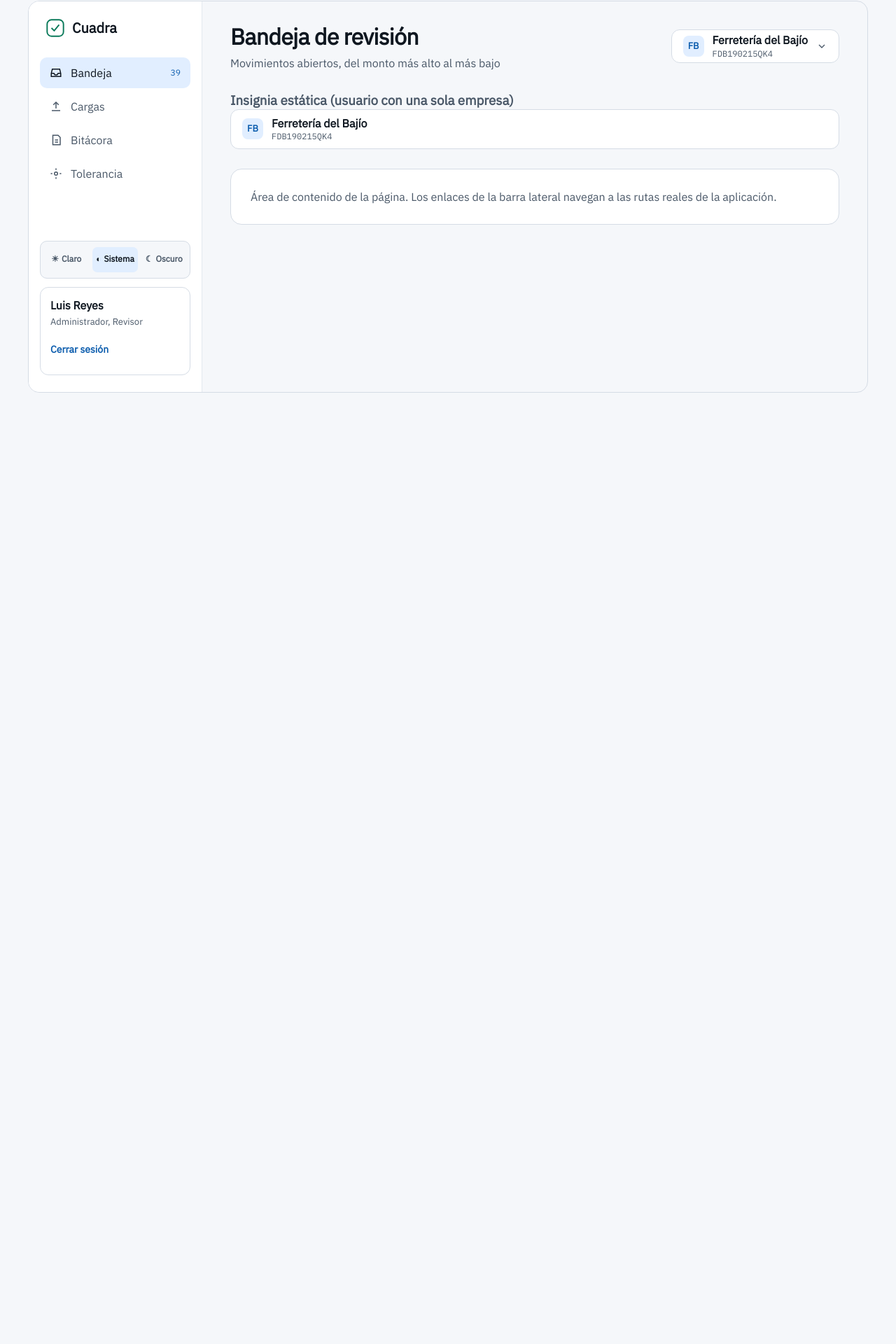
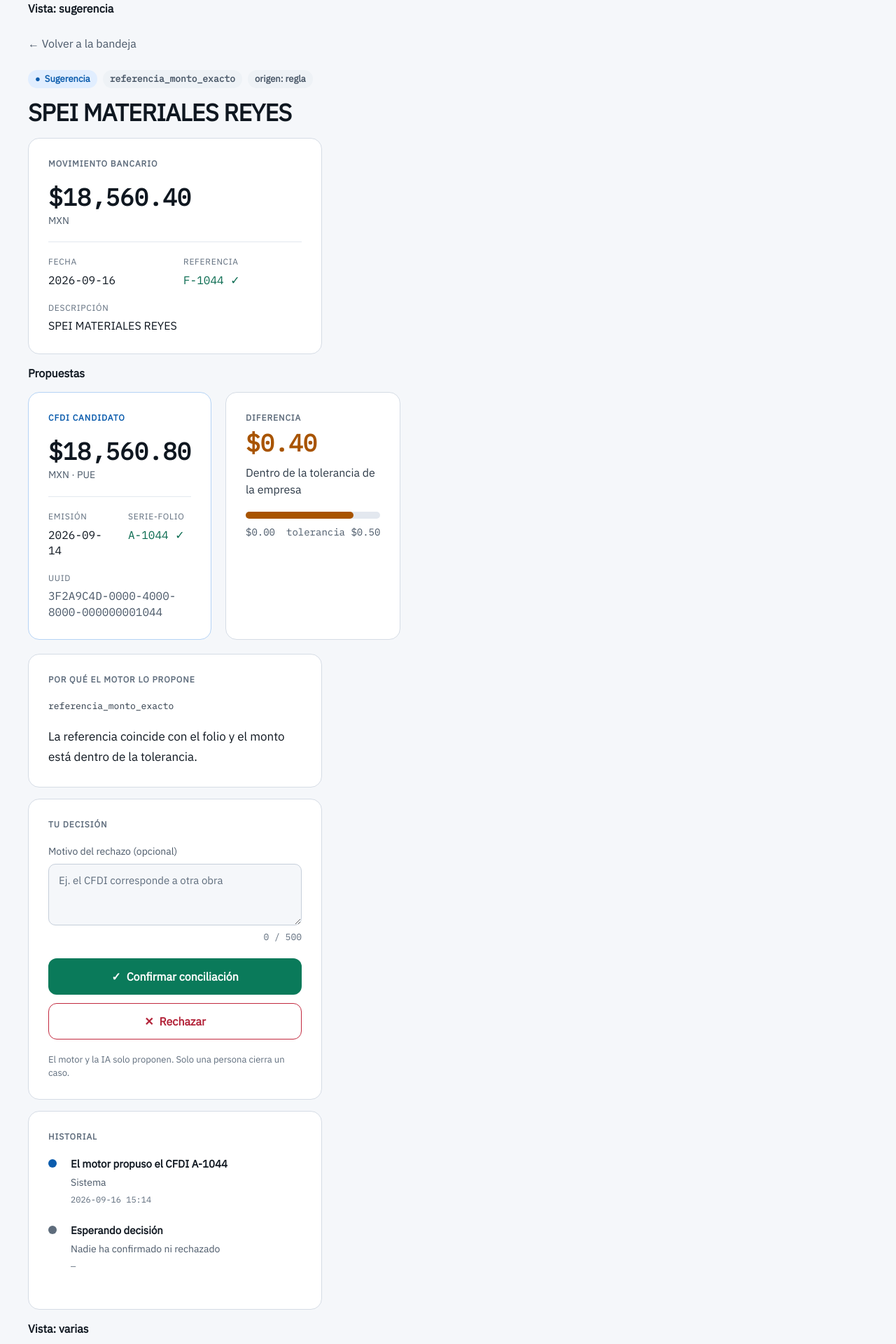
Before and after one commit to JAD3M/Cuadra, a React (Vite) app in the folder frontend/: page /__kit in a window 1280 px wide. Shown: the part 8471-10391 px from the top of the page at 70% size. Before the commit the page ends 9080 px from the top, so only its background shows below. Built offline with nearby package versions, Linux system fonts and the light colour scheme.

Commit message:
feat(frontend): agrega el detalle del caso al kit con las 14 vistas y el historial

```diff
--- a/frontend/src/features/kit/KitPage.tsx
+++ b/frontend/src/features/kit/KitPage.tsx
@@ -17,6 +17,7 @@ import { EstadoChip, TONOS_ESTADO_CHIP } from '@/shared/ui/EstadoChip';
 import { Monto } from '@/shared/ui/Monto';
 import { Td, Th, Tabla } from '@/shared/ui/Tabla';
 import { SeccionBandeja } from './SeccionBandeja';
+import { SeccionCaso } from './SeccionCaso';
 import estilos from './KitPage.module.css';
 
 /** Empresas de ejemplo del paso 2 del acceso (una con dos roles). */
@@ -348,6 +349,10 @@ export function KitPage({ muestraShell }: KitPageProps) {
         <SeccionBandeja />
       </Seccion>
 
+      <Seccion id="kit-caso" titulo="Caso">
+        <SeccionCaso />
+      </Seccion>
+
       {muestraShell && (
         <Seccion id="kit-shell" titulo="Piezas del shell">
           <div className={estilos.marco}>{muestraShell}</div>
--- /dev/null
+++ b/frontend/src/features/kit/SeccionCaso.tsx
@@ -0,0 +1,269 @@
+import type { ReactNode } from 'react';
+import { REGLA_REFERENCIA_MONTO_EXACTO } from '@/shared/dominio';
+import { AlertaAccion } from '@/features/caso/components/AlertaAccion';
+import { AvisoVarias } from '@/features/caso/components/AvisoVarias';
+import { BannerResolucion } from '@/features/caso/components/BannerResolucion';
+import { BloqueMovimiento } from '@/features/caso/components/BloqueMovimiento';
+import {
+  DetallePropuesta,
+  type PropuestaDetalle,
+} from '@/features/caso/components/DetallePropuesta';
+import { EncabezadoCaso } from '@/features/caso/components/EncabezadoCaso';
+import { ErrorCaso } from '@/features/caso/components/ErrorCaso';
+import { EstadoCargaCaso } from '@/features/caso/components/EstadoCargaCaso';
+import {
+  Historial,
+  type EventoDeHistorial,
+} from '@/features/caso/components/Historial';
+import {
+  ListaPropuestas,
+  type PropuestaFila,
+} from '@/features/caso/components/ListaPropuestas';
+import { PanelDecision } from '@/features/caso/components/PanelDecision';
+import { TarjetaConciliado } from '@/features/caso/components/TarjetaConciliado';
+import { TarjetaSinMatch } from '@/features/caso/components/TarjetaSinMatch';
+import { PROPUESTAS } from '@/features/caso/textos';
+import { bannerDe } from '@/features/caso/vista';
+import estilos from './KitPage.module.css';
+
+// La pantalla del caso con datos estáticos: sin API, sin consultas y sin
+// estado de servidor. Cada `vista` de la maqueta aprobada se ve aquí con las
+// mismas piezas que usa el contenedor.
+
+const SIN_ACCION = () => {};
+const TOLERANCIA = '0.5000';
+const CONFIRMADA_AT = '2026-10-05T10:00:00.000Z';
+
+const MOVIMIENTO = {
+  fecha: '2026-09-16',
+  descripcion: 'SPEI MATERIALES REYES',
+  referencia: 'F-1044',
+  monto: '18560.4000',
+  moneda: 'MXN',
+} as const;
+
+function cfdi(folio: number) {
+  return {
+    uuidFiscal: `3F2A9C4D-0000-4000-8000-${String(folio).padStart(12, '0')}`,
+    serie: 'A',
+    folio: String(folio),
+    nombreEmisor: 'Materiales Reyes SA de CV',
+    fechaEmision: '2026-09-14',
+    total: '18560.8000',
+    moneda: 'MXN',
+    metodoPago: 'PUE',
+  };
+}
+
+const PROPUESTA: PropuestaDetalle = {
+  regla: REGLA_REFERENCIA_MONTO_EXACTO,
+  motivo:
+    'La referencia coincide con el folio y el monto está dentro de la tolerancia.',
+  diferenciaMonto: '0.4000',
+  cfdi: cfdi(1044),
+};
+
+const FILAS: readonly PropuestaFila[] = [1044, 1045, 1046].map((folio, i) => ({
+  conciliacionId: `kit-${i}`,
+  regla: REGLA_REFERENCIA_MONTO_EXACTO,
+  cfdi: cfdi(folio),
+}));
+
+const EVENTOS: readonly EventoDeHistorial[] = [
+  {
+    id: 'e1',
+    accion: 'crear',
+    createdAt: '2026-09-16T15:14:00.000Z',
+    usuario: null,
+  },
+  {
+    id: 'e2',
+    accion: 'confirmar',
+    createdAt: CONFIRMADA_AT,
+    usuario: { nombre: 'Ana Torres' },
+  },
+];
+
+const CASO_CONFIRMADO = {
+  estado: 'conciliado',
+  propuestas: [
+    { confirmadaAt: CONFIRMADA_AT, confirmadaPor: { nombre: 'Ana Torres' } },
+  ],
+} as const;
+
+function Bloque({ titulo, children }: { titulo: string; children: ReactNode }) {
+  return (
+    <div className={estilos.columna}>
+      <h3 className={estilos.encabezadoTarjeta}>{titulo}</h3>
+      {children}
+    </div>
+  );
+}
+
+function Movimiento({ coincide }: { coincide: boolean }) {
+  return <BloqueMovimiento {...MOVIMIENTO} referenciaCoincide={coincide} />;
+}
+
+interface DecisionProps {
+  enviando?: 'confirmar' | 'rechazar' | null;
+  deshabilitado?: boolean;
+  alerta?: ReactNode;
+  motivoInicial?: string;
+}
+
+function Decision({
+  enviando = null,
+  deshabilitado,
+  alerta,
+  motivoInicial,
+}: DecisionProps) {
+  return (
+    <PanelDecision
+      etiquetaCfdi="A-1044"
+      enviando={enviando}
+      deshabilitado={deshabilitado}
+      alerta={alerta}
+      motivoInicial={motivoInicial}
+      onConfirmar={SIN_ACCION}
+      onRechazar={SIN_ACCION}
+    />
+  );
+}
+
+function Propuesta() {
+  return (
+    <>
+      <h2 className={estilos.encabezadoTarjeta}>{PROPUESTAS.titulo}</h2>
+      <DetallePropuesta propuesta={PROPUESTA} toleranciaMonto={TOLERANCIA} />
+    </>
+  );
+}
+
+/**
+ * Sección «Caso» de la galería: cada estado de la pantalla de detalle (las 14
+ * `vista` de la maqueta) y las tres formas del historial.
+ */
+export function SeccionCaso() {
+  const confirmado = bannerDe(
+    { accion: 'confirmar', conciliacionId: 'kit-0', rechazadas: 2 },
+    CASO_CONFIRMADO,
+  );
+  const rechazado = bannerDe(
+    { accion: 'rechazar', conciliacionId: 'kit-0', rechazadas: 0 },
+    { estado: 'sin_match', propuestas: [] },
+  );
+  return (
+    <>
+      <Bloque titulo="Vista: sugerencia">
+        <EncabezadoCaso
+          estado="sugerencia"
+          regla={PROPUESTA.regla}
+          origen="regla"
+          descripcion={MOVIMIENTO.descripcion}
+        />
+        <Movimiento coincide />
+        <Propuesta />
+        <Decision />
+        <Historial
+          eventos={EVENTOS.slice(0, 1)}
+          etiquetaCfdi="A-1044"
+          pendiente
+        />
+      </Bloque>
+      <Bloque titulo="Vista: varias">
+        <EncabezadoCaso
+          estado="sugerencia"
+          regla={PROPUESTA.regla}
+          origen="regla"
+          descripcion={MOVIMIENTO.descripcion}
+        />
+        <Movimiento coincide />
+        <Propuesta />
+        <AvisoVarias cantidad={FILAS.length} />
+        <Decision />
+        <ListaPropuestas
+          propuestas={FILAS}
+          seleccionadaId="kit-0"
+          onSeleccionar={SIN_ACCION}
+        />
+      </Bloque>
+      <Bloque titulo="Vista: sin_match">
+        <EncabezadoCaso
+          estado="sin_match"
+          regla={null}
+          origen={null}
+          descripcion={MOVIMIENTO.descripcion}
+        />
+        <Movimiento coincide={false} />
+        <TarjetaSinMatch
+          regla="sin_candidato_monto"
+          motivo="Ningún CFDI abierto coincide en referencia y monto dentro de la tolerancia."
+        />
+        <Historial eventos={[]} etiquetaCfdi={null} pendiente={false} />
+      </Bloque>
+      <Bloque titulo="Vista: conciliado">
+        <EncabezadoCaso
+          estado="conciliado"
+          regla={PROPUESTA.regla}
+          origen="regla"
+          descripcion={MOVIMIENTO.descripcion}
+        />
+        <Movimiento coincide />
+        <DetallePropuesta propuesta={PROPUESTA} toleranciaMonto={TOLERANCIA} />
+        <TarjetaConciliado usuario="Ana Torres" confirmadaAt={CONFIRMADA_AT} />
+        <Historial eventos={EVENTOS} etiquetaCfdi="A-1044" pendiente={false} />
+      </Bloque>
+      <Bloque titulo="Vista: cargando">
+        <EstadoCargaCaso />
+      </Bloque>
+      <Bloque titulo="Vista: error">
+        <ErrorCaso tipo="conexion" onReintentar={SIN_ACCION} />
+      </Bloque>
+      <Bloque titulo="Vista: no_encontrado">
+        <ErrorCaso tipo="no_encontrado" />
+      </Bloque>
+      <Bloque titulo="Vista: contrato">
+        <ErrorCaso tipo="contrato" onReintentar={SIN_ACCION} />
+      </Bloque>
+      <Bloque titulo="Vista: enviando">
+        <Decision enviando="confirmar" />
+      </Bloque>
+      <Bloque titulo="Vista: conflicto">
+        <Decision
+          deshabilitado
+          alerta={<AlertaAccion tipo="conflicto" onRecargar={SIN_ACCION} />}
+        />
+      </Bloque>
+      <Bloque titulo="Vista: sin_permiso">
+        <Decision alerta={<AlertaAccion tipo="segregacion" />} />
+        <ErrorCaso tipo="sin_permiso" />
+      </Bloque>
+      <Bloque titulo="Vista: rechazo_largo">
+        <Decision motivoInicial={'x'.repeat(512)} />
+      </Bloque>
+      <Bloque titulo="Vista: confirmado">
+        <BannerResolucion {...confirmado} />
+        <TarjetaConciliado usuario="Ana Torres" confirmadaAt={CONFIRMADA_AT} />
+      </Bloque>
+      <Bloque titulo="Vista: rechazado">
+        <BannerResolucion {...rechazado} />
+        <TarjetaSinMatch regla={null} motivo={null} />
+      </Bloque>
+      <Bloque titulo="Historial: con eventos">
+        <Historial eventos={EVENTOS} etiquetaCfdi="A-1044" pendiente={false} />
+      </Bloque>
+      <Bloque titulo="Historial: vacío">
+        <Historial eventos={[]} etiquetaCfdi={null} pendiente={false} />
+      </Bloque>
+      <Bloque titulo="Historial: con error">
+        <Historial
+          eventos={[]}
+          etiquetaCfdi={null}
+          pendiente={false}
+          fallo
+          onReintentar={SIN_ACCION}
+        />
+      </Bloque>
+    </>
+  );
+}
```
Also changed, not shown: 1 other file (tests, documents, lock files or other folders).
